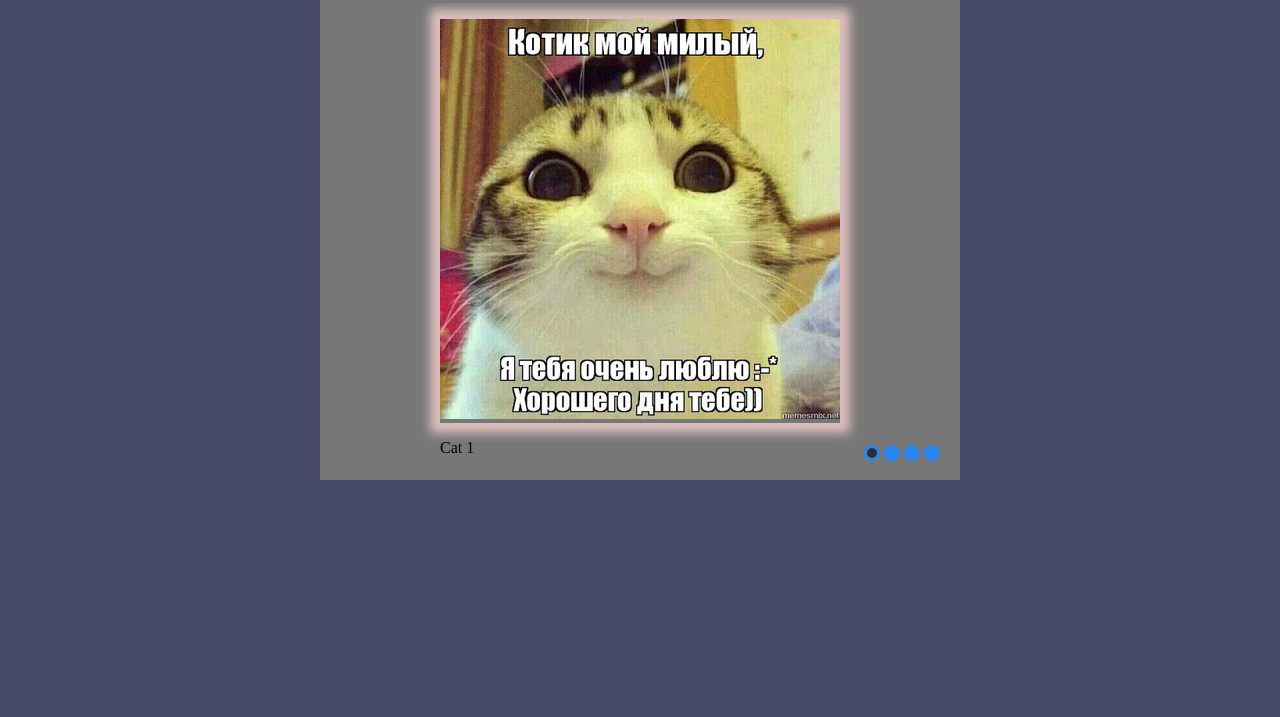
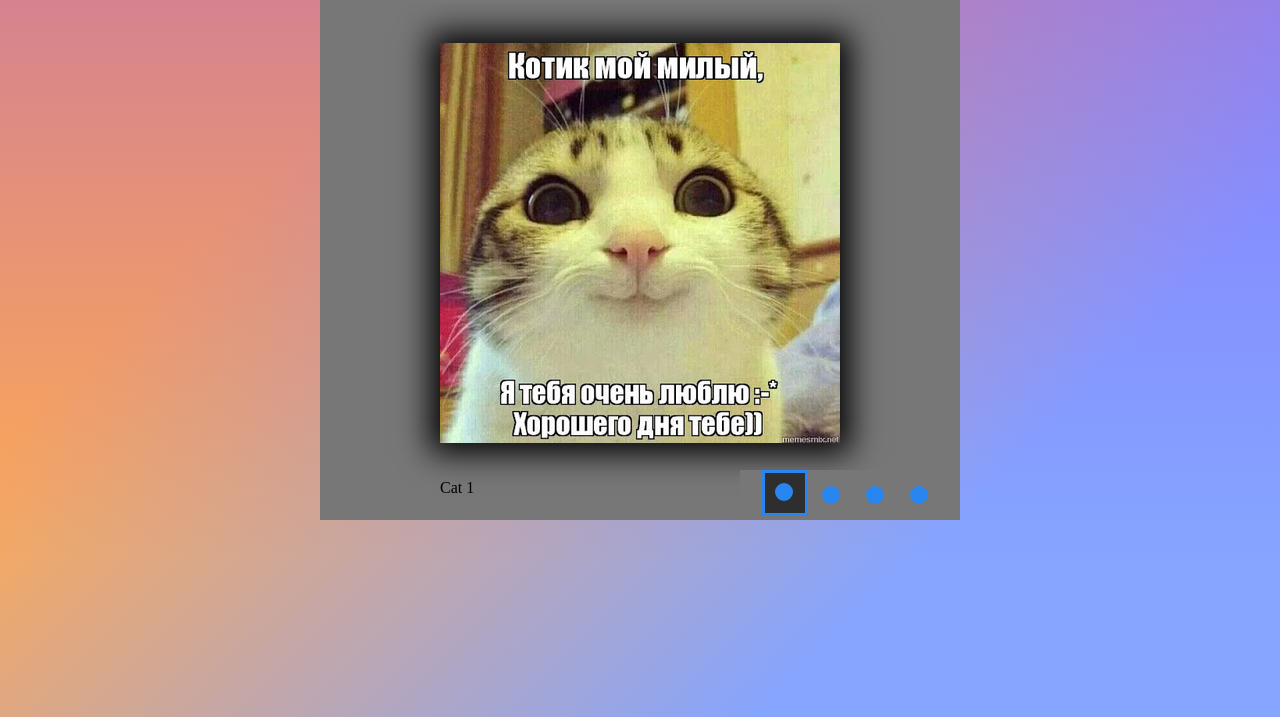
Before and after one commit to AndKurt/cssMemSlider, a plain HTML site: page cssMemSlider/index.html in a window 1280 px wide. Shown: the part 83-800 px from the top of the page. Drawn offline with Linux system fonts and the light colour scheme.

Commit message:
feat: add slider (Sat, October 16, 2021 3:0:00 PM)

```diff
--- a/cssMemSlider/index.html
+++ b/cssMemSlider/index.html
@@ -57,10 +57,18 @@
             </div>
           </div>
           <div id="bullet">
-            <label for="slide1"></label>
-            <label for="slide2"></label>
-            <label for="slide3"></label>
-            <label for="slide4"></label>
+            <label for="slide1">
+              <div class="bullet"></div>
+            </label>
+            <label for="slide2">
+              <div class="bullet"></div>
+            </label>
+            <label for="slide3">
+              <div class="bullet"></div>
+            </label>
+            <label for="slide4">
+              <div class="bullet"></div>
+            </label>
           </div>
         </div>
       </main>
--- a/cssMemSlider/style.css
+++ b/cssMemSlider/style.css
@@ -1,6 +1,16 @@
 body {
-  background: #454866;
+  background: linear-gradient(
+      rgba(135, 60, 255, 0.4),
+      rgba(135, 60, 255, 0) 80%
+    ),
+    linear-gradient(
+      -45deg,
+      rgba(120, 155, 255, 0.9) 25%,
+      rgba(255, 160, 65, 0.9) 75%
+    );
+
   margin: 0 auto;
+  height: 100vh;
 }
 
 .wrapper {
@@ -52,18 +62,16 @@ label {
 }
 
 .slide {
-  margin-top: 1em;
-}
-
-.slide-img {
-  box-shadow: 0 0 10px 10px rgb(223, 191, 191);
+  margin-top: 2.5em;
 }
 
 .slide-img img {
+  box-shadow: 0 0 30px 10px #000;
   max-width: 100%;
 }
 
 .slide-text {
+  margin-top: 2em;
   text-align: left;
   color: #000;
 }
@@ -99,26 +107,28 @@ label {
   text-align: right;
   z-index: 2;
   position: relative;
-  top: -35px;
+  top: -50px;
   background: #777;
-  width: 100px;
+  width: 200px;
   margin-right: 20px;
 }
 
 label {
-  box-sizing: border-box;
+  /*box-sizing: border-box;*/
+  justify-content: center;
+  align-self: center;
   display: inline-block;
-  width: 1em;
-  height: 1em;
-  border-radius: 100%;
+  width: 2.5em;
+  height: 2.5em;
+  /*border-radius: 100%;
   border: 3px #2986f0 solid;
-  background: #2986f0;
+  background: #2986f0;*/
 }
 
 label:hover {
-  transition: 1.2s;
+  /*transition: 1.2s;
   border: 3px #fff solid;
-  background: #fff;
+  background: #fff;*/
 }
 
 #slide1:checked ~ #bullet label:nth-child(1),
@@ -135,3 +145,18 @@ label:hover {
 #slide4:checked:hover ~ #bullet label:nth-child(4) {
   border: 3px #fff solid;
 }
+
+.bullet {
+  margin: 10px;
+  border: 3px #2986f0 solid;
+  background: #2986f0;
+  border-radius: 100%;
+  width: 12px;
+  height: 12px;
+  transition: 1s;
+}
+
+.bullet:hover {
+  background: #fff;
+  border: 3px #fff solid;
+}
```
